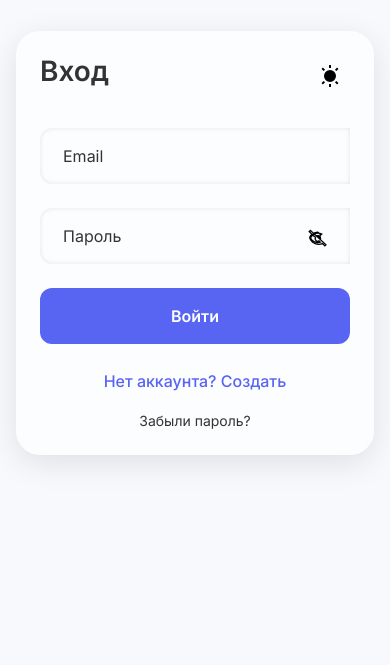
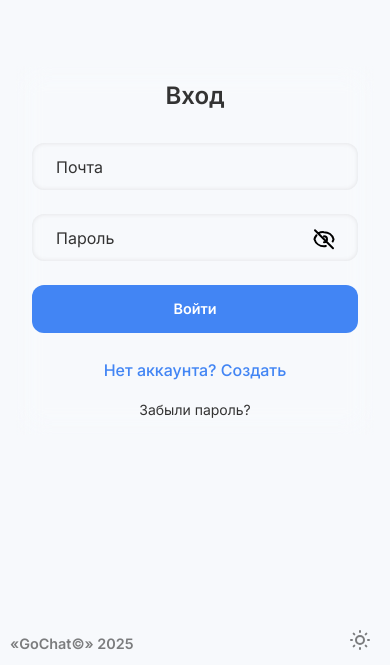
Before and after one commit to LullNil/go-chat, a Vue app in the folder client/: page / in a window 390 px wide. Shown: the part 179-844 px from the top of the page. Built offline with nearby package versions, Linux system fonts and the light colour scheme.

Commit message:
Redesign auth page UI

```diff
--- a/client/src/components/AuthForm.vue
+++ b/client/src/components/AuthForm.vue
@@ -1,52 +1,102 @@
 <template>
   <div class="auth-container">
+    <!-- Логотип в левом нижнем углу -->
+    <div class="logo-corner">&laquo;GoChat©&raquo; 2025</div>
+    <!-- Кнопка смены темы в правом нижнем углу -->
+    <button
+      class="theme-switch-corner"
+      @click="$emit('toggle-theme')"
+      aria-label="Переключить тему"
+    >
+      <svg
+        class="theme-icon"
+        :class="{ 'animate-icon': animateIcon }"
+        viewBox="0 0 24 24"
+        fill="none"
+        stroke="currentColor"
+        stroke-width="2"
+        stroke-linecap="round"
+        stroke-linejoin="round"
+      >
+        <path :d="isDarkTheme ? moonIcon : sunIcon" />
+      </svg>
+    </button>
+
     <transition name="fade-slide">
-      <div class="auth-card" :class="{ 'dark-theme': isDark }">
+      <div class="auth-card">
         <div class="auth-header">
+          <!-- Центрированный заголовок -->
           <h2>{{ isLoginMode ? "Вход" : "Регистрация" }}</h2>
-          <button
-            class="theme-toggle"
-            @click="toggleTheme"
-            aria-label="Переключить тему"
-          >
-            <svg class="theme-icon" viewBox="0 0 24 24">
-              <path :d="isDark ? moonIcon : sunIcon" />
-            </svg>
-          </button>
         </div>
 
-        <form @submit.prevent="handleSubmit">
-          <div class="input-group">
+        <!-- Форма авторизации -->
+        <form @submit.prevent="handleSubmit" novalidate>
+          <!-- Группа для Email -->
+          <div
+            class="auth-input-group"
+            :style="{ marginBottom: errors.email ? '2.5rem' : '1.5rem' }"
+          >
             <input
               v-model="email"
               type="email"
-              required
               placeholder=" "
               class="auth-input"
             />
-            <label class="input-label">Email</label>
+            <label
+              class="auth-input-label"
+              :class="{ 'error-label': errors.email }"
+            >
+              Почта
+            </label>
+            <transition name="fade">
+              <div v-if="errors.email" class="error-message">
+                {{ errors.email }}
+              </div>
+            </transition>
           </div>
 
-          <div class="input-group">
+          <!-- Группа для Пароля -->
+          <div
+            class="auth-input-group"
+            :style="{ marginBottom: errors.password ? '2.5rem' : '1.5rem' }"
+          >
             <input
               v-model="password"
               :type="showPassword ? 'text' : 'password'"
-              required
               placeholder=" "
               class="auth-input"
             />
-            <label class="input-label">Пароль</label>
+            <label
+              class="auth-input-label"
+              :class="{ 'error-label': errors.password }"
+            >
+              Пароль
+            </label>
             <button
               type="button"
               class="password-toggle"
               @click="showPassword = !showPassword"
             >
-              <svg class="eye-icon" viewBox="0 0 24 24">
+              <svg
+                class="eye-icon"
+                viewBox="0 0 24 24"
+                fill="none"
+                stroke="currentColor"
+                stroke-width="2"
+                stroke-linecap="round"
+                stroke-linejoin="round"
+              >
                 <path :d="showPassword ? eyeOpenIcon : eyeClosedIcon" />
               </svg>
             </button>
+            <transition name="fade">
+              <div v-if="errors.password" class="error-message">
+                {{ errors.password }}
+              </div>
+            </transition>
           </div>
 
+          <!-- Кнопка отправки -->
           <button type="submit" class="auth-button">
             {{ isLoginMode ? "Войти" : "Зарегистрироваться" }}
           </button>
@@ -66,35 +116,92 @@
 </template>
 
 <script setup>
-import { ref, defineEmits } from "vue";
+import { ref, defineProps, defineEmits, watch } from "vue";
 
-const emit = defineEmits(["login"]); // Объявите событие
+const props = defineProps({
+  isDarkTheme: { type: Boolean, default: false },
+});
+const emit = defineEmits(["login", "toggle-theme"]);
 
-const isDark = ref(false);
 const isLoginMode = ref(true);
 const email = ref("");
 const password = ref("");
 const showPassword = ref(false);
 
-const sunIcon =
-  "M12 18a6 6 0 1 0 0-12 6 6 0 0 0 0 12zM11 1h2v3h-2V1zm0 19h2v3h-2v-3zM3.515 4.929l1.414-1.414L7.05 5.636 5.636 7.05 3.515 4.93zM16.95 18.364l1.414-1.414 2.121 2.121-1.414 1.414-2.121-2.121zm2.121-14.85l1.414 1.415-2.121 2.121-1.414-1.414 2.121-2.121zM5.636 16.95l1.414 1.414-2.121 2.121-1.414-1.414 2.121-2.121z";
-const moonIcon =
-  "M12 3c.132 0 .263 0 .393 0a7.5 7.5 0 0 0 7.92 12.446a9 9 0 1 1-8.313-12.454z";
-const eyeOpenIcon =
-  "M1 12s4-8 11-8 11 8 11 8-4 8-11 8-11-8-11-8z M15 12a3 3 0 1 1-6 0 3 3 0 0 1 6 0z";
-const eyeClosedIcon =
-  "M11.83 9L15 12.16V12a3 3 0 0 0-3-3h-.17zm-4.3.8l1.55 1.55a3 3 0 0 0 4.12 4.12l1.55 1.55A9.96 9.96 0 0 1 3 12c1.65-3.66 5.22-6 9-6 1.65 0 3.19.42 4.57 1.14l-1.43 1.43A7.88 7.88 0 0 0 12 5c-2.97 0-5.58 1.5-7.47 3.8zM2.81 2.81L1.39 4.22 4.62 7.45C3.16 8.73 2 10.28 2 12c1.73 4.39 6 7.5 11 7.5 1.55 0 3.03-.3 4.38-.84l2.77 2.77 1.41-1.41L2.81 2.81z";
+const errors = ref({
+  email: "",
+  password: "",
+});
 
-const toggleTheme = () => {
-  isDark.value = !isDark.value;
-  document.documentElement.classList.toggle("dark-theme", isDark.value);
-};
+/**
+ * Иконки в стиле heroicons
+ */
+const sunIcon = `
+  M12 3v1
+  m0 16v1
+  m9-9h-1
+  M4 12H3
+  m15.364-6.364l-.707.707
+  M6.343 17.657l-.707.707
+  m12.728 0l-.707-.707
+  M6.343 6.343l-.707-.707
+  M12 8a4 4 0 110 8 4 4 0 010-8z
+`;
+const moonIcon = `
+  M21 12.79A9 9 0 1111.21 3
+  a7 7 0 009.79 9.79z
+`;
+const eyeOpenIcon = `
+  M1 12c1.67-4.33 5.477-7 11-7
+  s9.33 2.67 11 7
+  c-1.67 4.33-5.477 7-11 7
+  s-9.33-2.67-11-7z
+  M12 15a3 3 0 100-6 3 3 0 000 6z
+`;
+const eyeClosedIcon = `
+  M13.875 18.825A10.05 10.05 0 0112 19
+  c-4.478 0-8.373-2.946-9.542-7
+  a10.05 10.05 0 012.043-3.95
+  m2.004-2.093A9.974 9.974 0 0112 5
+  c4.478 0 8.373 2.946 9.542 7
+  -.225.78-.52 1.529-.885 2.234
+  M15 12a3 3 0 01-3 3
+  m0-6a3 3 0 013 3
+  M3 3l18 18
+`;
 
-const handleSubmit = async () => {
-  try {
-    emit("login"); // Только эмит события
-  } catch (error) {
-    console.error("Auth error:", error);
+const animateIcon = ref(false);
+watch(
+  () => props.isDarkTheme,
+  () => {
+    animateIcon.value = true;
+    setTimeout(() => {
+      animateIcon.value = false;
+    }, 600);
+  }
+);
+
+const handleSubmit = () => {
+  errors.value.email = "";
+  errors.value.password = "";
+
+  if (!email.value.trim()) {
+    errors.value.email = "Пожалуйста, введите Почту.";
+  } else {
+    const emailRegex = /.+@.+\..+/;
+    if (!emailRegex.test(email.value)) {
+      errors.value.email = "Неверный формат Почты.";
+    }
+  }
+  if (!password.value.trim()) {
+    errors.value.password = "Пожалуйста, введите пароль.";
+  }
+  if (!errors.value.email && !errors.value.password) {
+    try {
+      emit("login");
+    } catch (error) {
+      console.error("Auth error:", error);
+    }
   }
 };
 </script>
@@ -103,34 +210,95 @@ const handleSubmit = async () => {
 @import "@/styles/variables.css";
 @import "@/styles/chat.css";
 
+/* Общие стили для контейнера */
 .auth-container {
-  position: fixed; /* Добавлено */
+  user-select: none;
+  -webkit-user-select: none;
+  -moz-user-select: none;
+  -ms-user-select: none;
+  position: fixed;
   top: 0;
   left: 0;
   width: 100vw;
   height: 100vh;
-  display: flex; /* Добавлено */
+  background: var(--primary-light);
+  transition: background 0.5s ease;
+  display: flex;
+  flex-direction: column;
   justify-content: center;
   align-items: center;
-  background: var(--primary-light);
-  z-index: 1000; /* Добавлено */
+  overflow-y: auto;
 }
 
-.dark-theme .auth-container {
-  background: var(--primary-dark);
+/* Логотип в левом нижнем углу */
+.logo-corner {
+  position: absolute;
+  bottom: 10px;
+  left: 10px;
+  font-size: 1.1rem;
+  font-weight: bold;
+  color: rgba(0, 0, 0, 0.5);
+  z-index: 10;
+}
+.dark-theme .logo-corner {
+  color: rgba(255, 255, 255, 0.3);
+}
+
+/* Кнопка смены темы в правом нижнем углу */
+.theme-switch-corner {
+  position: absolute;
+  bottom: 10px;
+  right: 10px;
+  background: none;
+  border: none;
+  padding: 0.5rem;
+  cursor: pointer;
+  z-index: 10;
+  width: 48px;
+  height: 48px;
+  display: flex;
+  align-items: center;
+  justify-content: center;
+}
+.theme-switch-corner .theme-icon {
+  width: 32px;
+  height: 32px;
+  transition: transform 0.6s ease, stroke 0.3s ease;
+  stroke: rgba(0, 0, 0, 0.5);
+}
+.dark-theme .theme-switch-corner .theme-icon {
+  stroke: rgba(255, 255, 255, 0.3);
+}
+.animate-icon {
+  animation: icon-pop 0.6s ease;
+}
+@keyframes icon-pop {
+  0% {
+    transform: scale(1) rotate(0deg);
+  }
+  50% {
+    transform: scale(1.2) rotate(45deg);
+  }
+  100% {
+    transform: scale(1) rotate(0deg);
+  }
 }
 
 .auth-card {
   width: 100%;
   max-width: 400px;
   padding: 2.5rem;
-
   background: var(--glass-effect-light, rgba(255, 255, 255, 0.9));
   backdrop-filter: blur(15px);
   border-radius: 1.5rem;
   box-shadow: 0 8px 32px rgba(0, 0, 0, 0.1);
+  transition: all 0.5s ease;
 }
 
+/* Сохранение тёмной темы для десктопа */
+.dark-theme .auth-container {
+  background: var(--primary-dark);
+}
 .dark-theme .auth-card {
   background: var(--secondary-dark);
   box-shadow: 0 8px 32px rgba(0, 0, 0, 0.3);
@@ -140,52 +308,30 @@ const handleSubmit = async () => {
 .fade-slide-enter-active {
   transition: all 0.6s cubic-bezier(0.23, 1, 0.32, 1);
 }
-
 .fade-slide-enter-to {
   opacity: 1;
   transform: translateY(0);
 }
 
 .auth-header {
-  display: flex;
-  justify-content: space-between;
-  align-items: center;
+  text-align: center;
   margin-bottom: 2rem;
 }
-
 .auth-header h2 {
   font-size: 1.75rem;
   font-weight: 600;
   color: var(--text-light);
+  transition: color 0.5s ease;
+  margin: 0;
 }
-
 .dark-theme .auth-header h2 {
   color: var(--text-dark);
 }
 
-.theme-toggle {
-  background: none;
-  border: none;
-  padding: 0.5rem;
-  cursor: pointer;
-  transition: transform 0.3s ease;
+.auth-input-group {
+  position: relative;
+  transition: margin-bottom 0.3s ease;
 }
-
-.theme-toggle:hover {
-  transform: rotate(15deg);
-}
-
-.theme-icon {
-  width: 24px;
-  height: 24px;
-  fill: currentColor;
-}
-
-.input-group {
-  position: relative;
-  margin-bottom: 1.5rem;
-}
-
 .auth-input {
   width: 100%;
   padding: 1rem;
@@ -197,14 +343,16 @@ const handleSubmit = async () => {
   outline: none;
   box-shadow: inset 0 0 5px rgba(0, 0, 0, 0.1);
 }
-
+.auth-input:focus {
+  outline: none;
+  box-shadow: inset 0 0 5px rgba(0, 0, 0, 0.1);
+}
 .dark-theme .auth-input {
   background: rgba(255, 255, 255, 0.05);
-  border-color: rgba(255, 255, 255, 0.1);
   color: var(--text-dark);
 }
 
-.input-label {
+.auth-input-label {
   position: absolute;
   left: 1rem;
   top: 50%;
@@ -215,17 +363,39 @@ const handleSubmit = async () => {
   background: none;
   padding: 0 0.5rem;
 }
-
-.dark-theme .input-label {
+.dark-theme .auth-input-label {
   color: var(--text-dark);
-  background: none;
+}
+.auth-input:focus ~ .auth-input-label,
+.auth-input:not(:placeholder-shown) ~ .auth-input-label {
+  top: 0;
+  font-size: 0.875rem;
+  color: var(--gradient-sent-end);
+}
+.error-label {
+  color: #ff4f4f;
+}
+.dark-theme .error-label {
+  color: #ff4f4f;
 }
 
-.auth-input:focus ~ .input-label,
-.auth-input:not(:placeholder-shown) ~ .input-label {
-  top: 0;
+.error-message {
+  position: absolute;
+  left: 1rem;
+  bottom: -1.2rem;
   font-size: 0.875rem;
-  color: var(--accent-blue);
+  color: #ff4f4f;
+  transition: opacity 0.3s ease, transform 0.3s ease;
+}
+
+.fade-enter-active,
+.fade-leave-active {
+  transition: opacity 0.3s ease, transform 0.3s ease;
+}
+.fade-enter-from,
+.fade-leave-to {
+  opacity: 0;
+  transform: translateY(-5px);
 }
 
 .password-toggle {
@@ -237,19 +407,16 @@ const handleSubmit = async () => {
   border: none;
   cursor: pointer;
 }
-
 .eye-icon {
-  width: 20px;
-  height: 20px;
-  fill: none;
-  stroke: currentColor;
-  stroke-width: 1.5;
+  width: 24px;
+  height: 24px;
+  transition: stroke 0.5s ease;
 }
 
 .auth-button {
   width: 100%;
   padding: 1rem;
-  background: var(--accent-blue);
+  background: var(--gradient-sent-end);
   color: white;
   border: none;
   border-radius: 0.75rem;
@@ -257,7 +424,6 @@ const handleSubmit = async () => {
   cursor: pointer;
   transition: all 0.3s ease;
 }
-
 .auth-button:hover {
   transform: translateY(-2px);
   box-shadow: 0 4px 12px rgba(88, 101, 242, 0.25);
@@ -267,36 +433,88 @@ const handleSubmit = async () => {
   margin-top: 1.5rem;
   text-align: center;
 }
-
 .mode-toggle {
   background: none;
   border: none;
-  color: var(--accent-blue);
+  color: var(--gradient-sent-end);
   cursor: pointer;
   font-weight: 500;
   transition: opacity 0.3s ease;
 }
-
 .mode-toggle:hover {
   opacity: 0.8;
 }
-
 .forgot-password {
   display: block;
   margin-top: 1rem;
   color: var(--text-light);
   text-decoration: none;
   font-size: 0.875rem;
+  transition: color 0.5s ease;
 }
-
 .dark-theme .forgot-password {
   color: var(--text-dark);
 }
 
+/* Мобильная адаптация */
 @media (max-width: 480px) {
+  .auth-container {
+    align-items: center;
+    padding: 1rem;
+    height: 100vh;
+  }
+  /* Убираем контейнерную стилизацию для формы (сохраняем только содержимое) */
   .auth-card {
-    padding: 1.5rem;
-    margin: 1rem;
+    width: 100%;
+    max-width: 100%;
+    padding: 1rem;
+    margin-top: 1rem;
+    background: transparent;
+    box-shadow: none;
+    border-radius: 0;
+    transform: none;
+  }
+  .auth-header h2 {
+    font-size: 1.5rem;
+  }
+  .auth-input {
+    font-size: 0.9rem;
+    padding: 0.8rem;
+  }
+  .auth-button {
+    padding: 0.8rem;
+    font-size: 0.9rem;
+  }
+  /* Фиксируем логотип и кнопку смены темы вне прокрутки */
+  .logo-corner,
+  .theme-switch-corner {
+    position: fixed;
+  }
+  .logo-corner {
+    bottom: 10px;
+    left: 10px;
+    font-size: 0.9rem;
+  }
+  .theme-switch-corner {
+    bottom: 5px;
+    right: 10px;
+    width: 40px;
+    height: 40px;
+  }
+  .theme-switch-corner .theme-icon {
+    width: 28px;
+    height: 28px;
+  }
+  /* Если используется тёмная тема, убираем контейнерное оформление формы */
+  .dark-theme .auth-card {
+    background: transparent;
+    box-shadow: none;
+    border-radius: 0;
   }
 }
+
+.dark-theme .theme-icon,
+.dark-theme .eye-icon {
+  color: white;
+}
 </style>
--- a/client/src/components/MainPage.vue
+++ b/client/src/components/MainPage.vue
@@ -1,7 +1,12 @@
 <template>
   <!-- Auth Form Overlay -->
 
-  <AuthForm v-if="!isAuthenticated" @login="handleLogin" />
+  <AuthForm
+    v-if="!isAuthenticated"
+    :isDarkTheme="isDarkTheme"
+    @toggle-theme="toggleTheme"
+    @login="handleLogin"
+  />
 
   <!-- Main Chat Interface -->
   <div
@@ -71,6 +76,8 @@ export default {
     window.addEventListener("storage", (e) => {
       console.log("Storage event:", e.key, e.newValue);
     });
+
+    document.documentElement.classList.toggle("dark-theme", this.isDarkTheme);
   },
 
   methods: {
@@ -83,6 +90,8 @@ export default {
     toggleTheme() {
       this.isDarkTheme = !this.isDarkTheme;
       localStorage.setItem("isDarkTheme", JSON.stringify(this.isDarkTheme));
+
+      document.documentElement.classList.toggle("dark-theme", this.isDarkTheme);
     },
 
     // Method toggleMiddlePanel toggles the visibility of the middle panel
--- a/client/src/components/MiddlePanel.vue
+++ b/client/src/components/MiddlePanel.vue
@@ -42,8 +42,23 @@
     <div class="bottom-area" v-if="isMiddleOpen">
       <button class="bi bi-gear"></button>
       <button class="bi bi-person-circle"></button>
-      <button @click="$emit('toggle-theme')">
-        <span :class="isDarkTheme ? 'bi bi-sun' : 'bi bi-moon'"></span>
+      <button
+        class="theme-toggle"
+        @click="$emit('toggle-theme')"
+        aria-label="Переключить тему"
+      >
+        <svg
+          class="theme-icon"
+          :class="{ 'animate-icon': animateIcon }"
+          viewBox="0 0 24 24"
+          fill="none"
+          stroke="currentColor"
+          stroke-width="2"
+          stroke-linecap="round"
+          stroke-linejoin="round"
+        >
+          <path :d="isDarkTheme ? moonIcon : sunIcon" />
+        </svg>
       </button>
     </div>
   </div>
@@ -53,7 +68,21 @@
 export default {
   data() {
     return {
+      // Sun icon
+      sunIcon: `M12 3v1
+                m0 16v1
+                m9-9h-1
+                M4 12H3
+                m15.364-6.364l-.707.707
+                M6.343 17.657l-.707.707
+                m12.728 0l-.707-.707
+                M6.343 6.343l-.707-.707
+                M12 8a4 4 0 110 8 4 4 0 010-8z`,
+      // Moon icon
+      moonIcon: `M21 12.79A9 9 0 1111.21 3
+                 a7 7 0 009.79 9.79z`,
       showSettings: false,
+      animateIcon: false,
     };
   },
   props: {
@@ -64,6 +93,7 @@ export default {
       default: "",
     },
   },
+
   mounted() {
     // Слушатель для кнопок мыши. Значение e.button === 4 соответствует пятой кнопке (обычно "Forward").
     window.addEventListener("mouseup", this.handleMouseButton);
--- a/client/src/styles/variables.css
+++ b/client/src/styles/variables.css
@@ -8,7 +8,7 @@
   --primary-dark: #121212;
   --secondary-dark: #1e1e1e;
   --text-dark: #e0e0e0;
-  --accent-blue: #5865f2;
+  --accent-color: #9f7aea;
   --message-shadow-dark: 0 4px 6px -1px rgba(0, 0, 0, 0.3);
 
   /* Glass effects */
```
